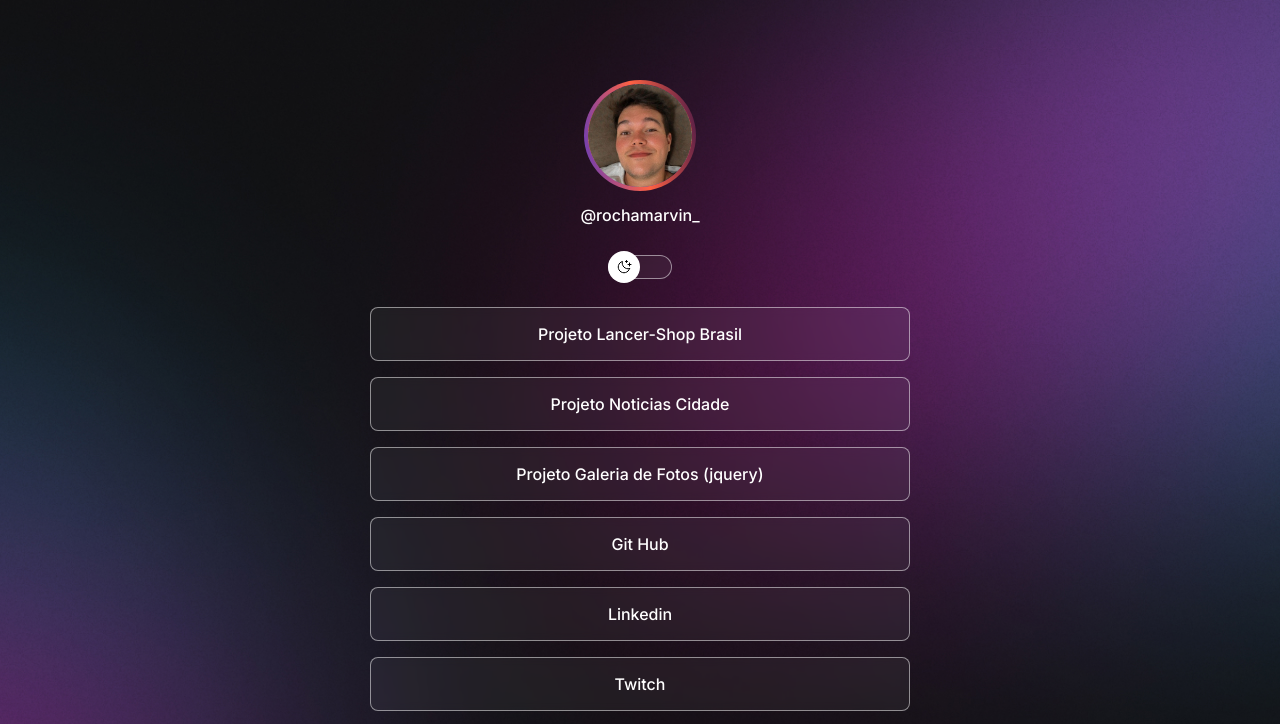
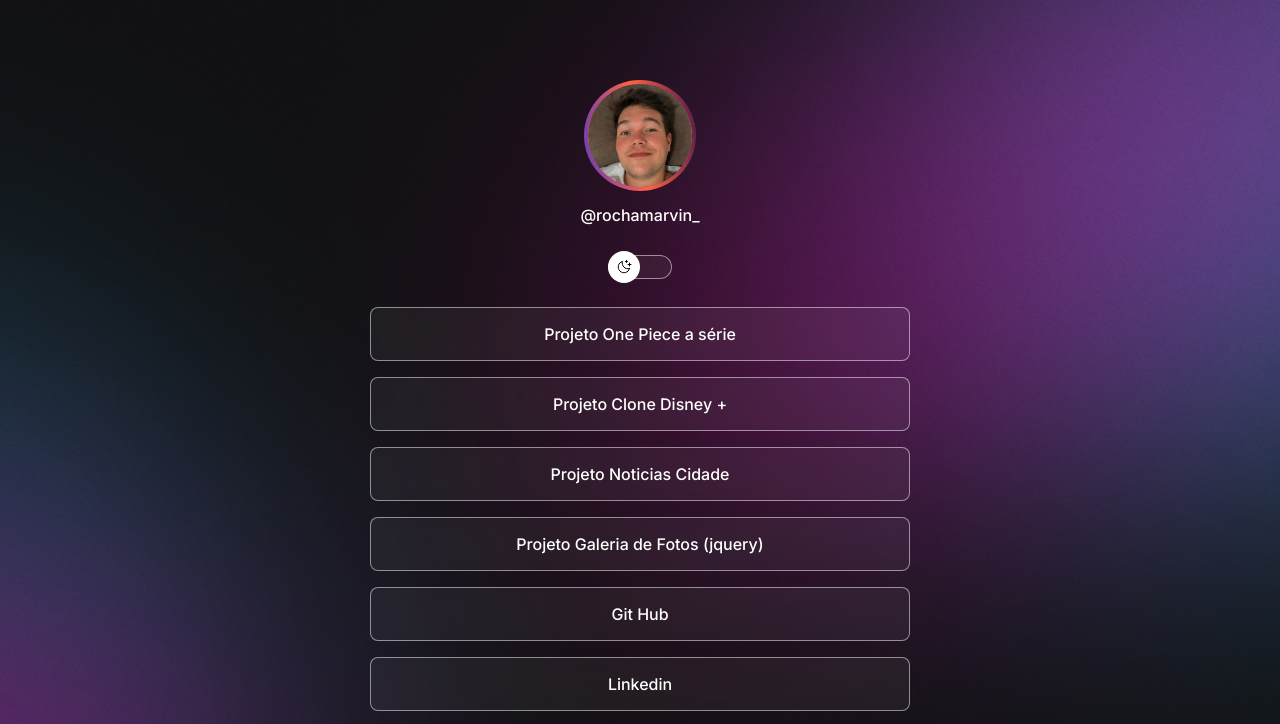
Before and after one commit to MarvinRF/Arvore-links, a plain HTML site: page index.html in a window 1280 px wide. Shown: the top 724 px of the page. Drawn offline with nearby package versions, Linux system fonts and the light colour scheme.

Commit message:
atualização

```diff
--- a/index.html
+++ b/index.html
@@ -10,6 +10,7 @@
     <meta http-equiv="X-UA-Compatible" content="IE=edge" />
     <meta name="viewport" content="width=device-width, initial-scale=1.0" />
     <title>DevLinks</title>
+    <link rel="icon" href="/assets/favicon.png">
     <link rel="stylesheet" href="style.css" />
 </head>
 
@@ -26,7 +27,10 @@
         </div>
         <ul>
             <li>
-                <a href="https://projeto-lancer-shop-brasil.vercel.app/?vercelToolbarCode=XSu8gMCaIidAmUB" target="_blank">Projeto Lancer-Shop Brasil</a>
+                <a href="https://one-piece-marvin-rocha.vercel.app/" target="_blank">Projeto One Piece a série</a>
+            </li>
+            <li>
+                <a href="https://clone-disney-plus-jcxk.vercel.app/" target="_blank">Projeto Clone Disney +</a>
             </li>
             <li>
                 <a href="https://sitio-noticias-da-cidade.vercel.app/?vercelToolbarCode=8fO5iwcFzfBhA4n" target="_blank">Projeto Noticias Cidade</a>
```
Also changed, not shown: assets/favicon.png (added).
